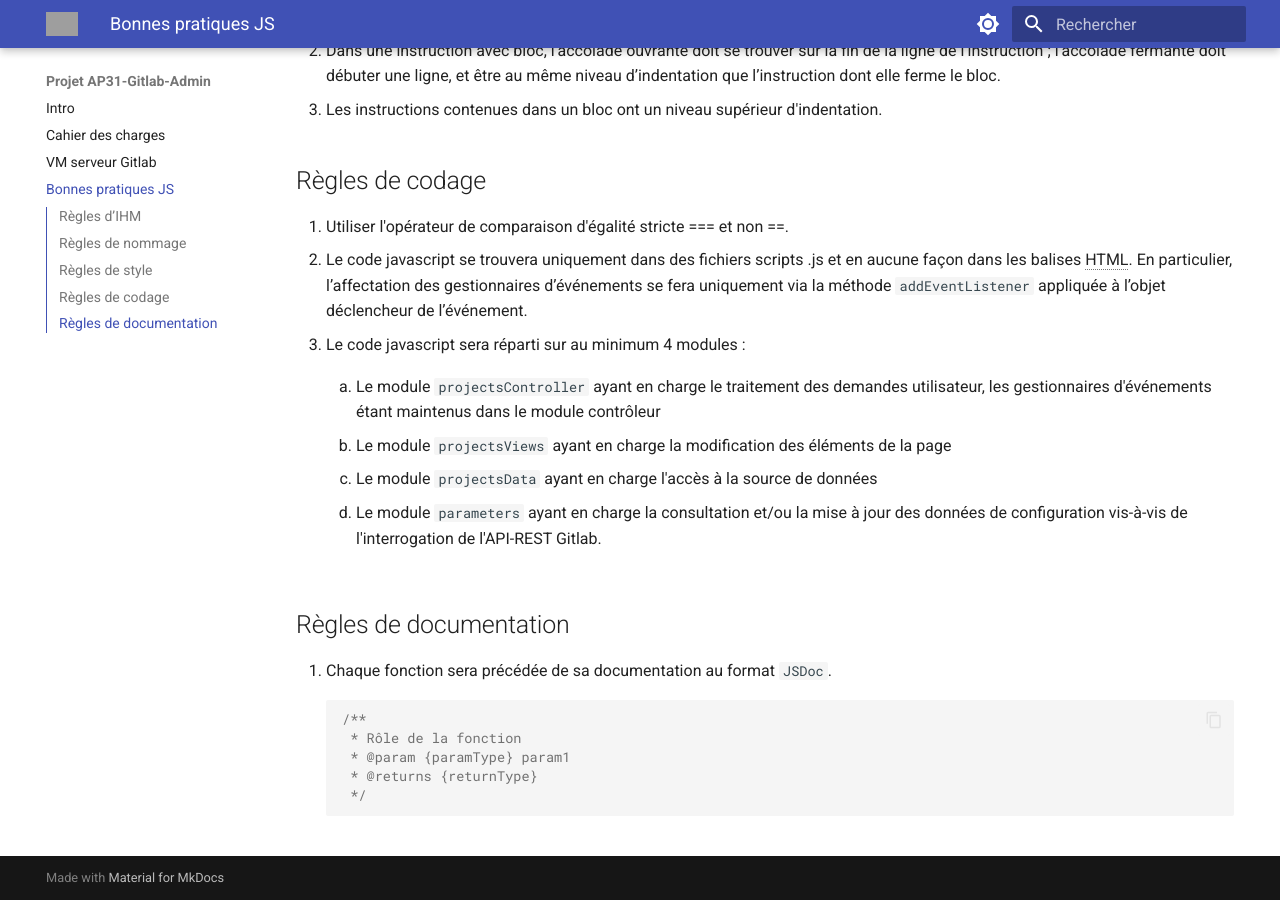
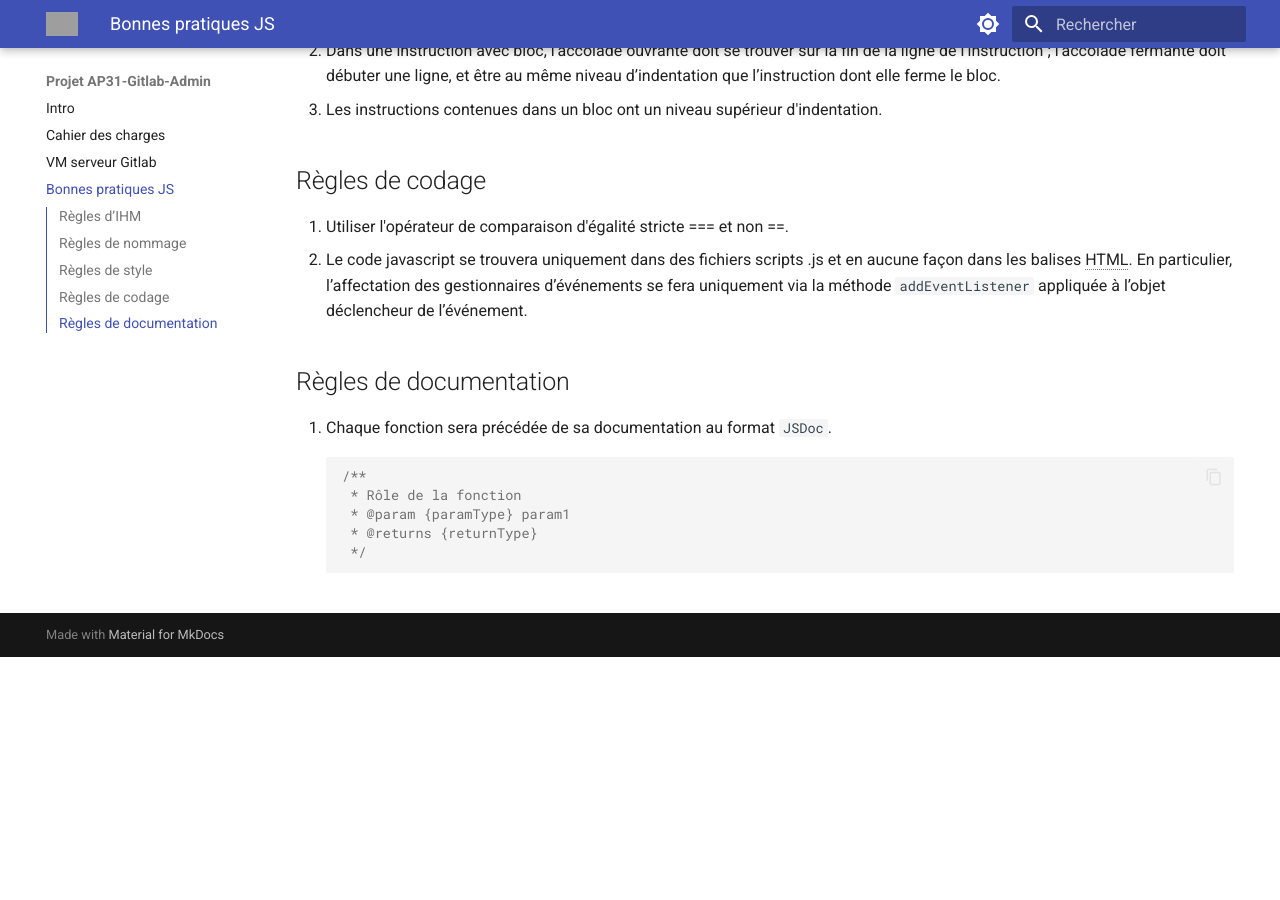
Before and after one commit to jujumichl/-ap31-gitlab-admin-GR_1-, an MkDocs documentation site: the page built from docs/js-guidelines.md, in a window 1280 px wide and 900 px high, scrolled down 851 px. Built offline with MkDocs 1.6.1 and Material for MkDocs 9.7.7, drawn with Linux system fonts in a browser that asks for light colours; after the commit the page ends 1508 px from its top, so only the background shows below that; grey boxes are pictures that could not be loaded.

Commit message:
Modules JS non requis dans js-guidelines + organisation code dont les données de config

```diff
--- a/docs/js-guidelines.md
+++ b/docs/js-guidelines.md
@@ -23,15 +23,6 @@
 ## Règles de codage
 1.	Utiliser l'opérateur de comparaison d'égalité stricte === et non ==.
 2.	Le code javascript se trouvera uniquement dans des fichiers scripts .js et en aucune façon dans les balises HTML. En particulier, l’affectation des gestionnaires d’événements se fera uniquement via la méthode `addEventListener` appliquée à l’objet déclencheur de l’événement.
-3.	Le code javascript sera réparti sur au minimum 4 modules :
-
-	1. Le module `projectsController` ayant en charge le traitement des demandes utilisateur, les gestionnaires d'événements étant maintenus dans le module contrôleur
-
-	2. Le module `projectsViews` ayant en charge la modification des éléments de la page
-
-	3. Le module `projectsData` ayant en charge l'accès à la source de données
-
-	4. Le module `parameters` ayant en charge la consultation et/ou la mise à jour des données de configuration vis-à-vis de l'interrogation de l'API-REST Gitlab.
 
 ## Règles de documentation
 1. Chaque fonction sera précédée de sa documentation au format `JSDoc`.
```
Also changed, not shown: docs/js-organisation-code.md (added, +64 -0 lines).
